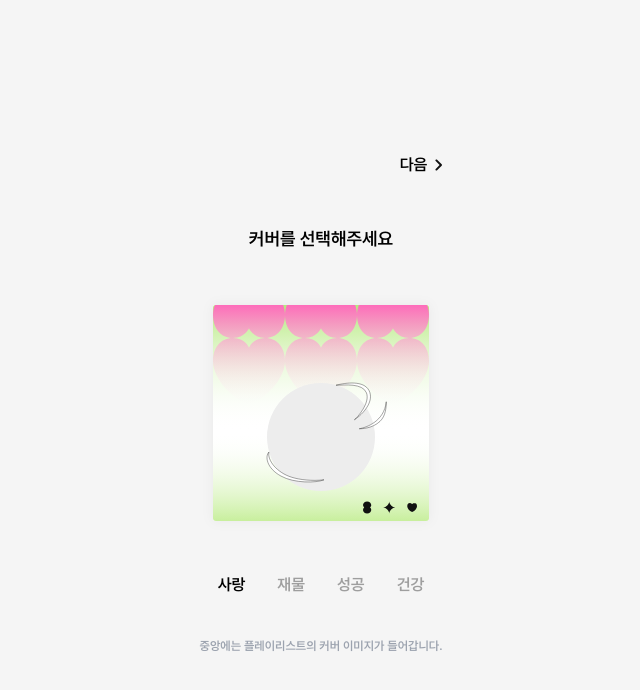
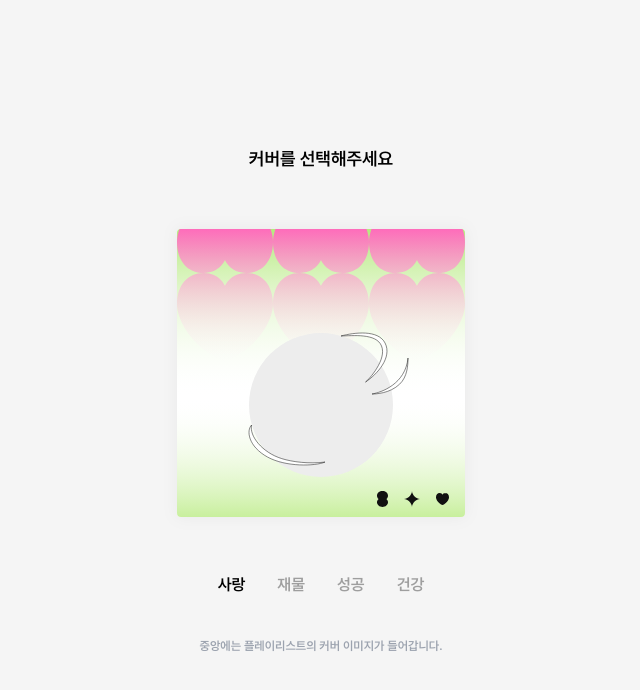
Before and after one commit to whats-the-letter/FE, a Next.js app: page /newalbum in a window 1280 px wide. Shown: the top 690 px of the page, without its empty margins (319-959 px from the left). Built offline with nearby package versions, Linux system fonts and the light colour scheme.

Commit message:
refactor: 앨범 셀렉트 컴포넌트 디자인 사항 반영, 다음 버튼 임시제거

```diff
--- a/features/collection/components/AlbumSelect.tsx
+++ b/features/collection/components/AlbumSelect.tsx
@@ -15,28 +15,18 @@ const AlbumSelect: React.FC<AlbumSelectProps> = ({
   onAlbumChange,
 }) => {
   return (
-    <div className="flex flex-col justify-center items-center m-auto px-8 space-y-10 my-20">
-      <div className="flex w-full space-y-6 justify-end">
-        <button className="flex items-center h-10 w-fit" type="submit">
-          <span className="font-pretendard mx-2">다음 </span>
-          {/* eslint-disable-next-line @next/next/no-img-element */}
-          <img src="/assets/icons/chevron_right.svg" alt="arrow-right" />
-        </button>
-      </div>
+    <>
+      <div className="flex flex-col justify-center items-center m-auto px-4 space-y-10 my-20">
         <span className="text-lg text-center font-pretendard">
           커버를 선택해주세요
         </span>
 
         <div>
           {/* eslint-disable-next-line @next/next/no-img-element */}
-        <img
-          src={albumSelection[isEditor]}
-          alt="editor"
-          className="w-60 h-60"
-        />
+          <img src={albumSelection[isEditor]} alt="editor" />
         </div>
 
-      <div className="flex flex-row gap-8">
+        <div className="flex flex-row gap-8 whitespace-nowrap">
           {Object.keys(albumSelection).map((editor) => (
             <EditorRadioButton
               name="editor"
@@ -52,6 +42,7 @@ const AlbumSelect: React.FC<AlbumSelectProps> = ({
           중앙에는 플레이리스트의 커버 이미지가 들어갑니다.
         </p>
       </div>
+    </>
   );
 };
 
```
Also changed, not shown: public/assets/editor/editor-success.svg. Lines whose indentation alone changed are shown as unchanged.
